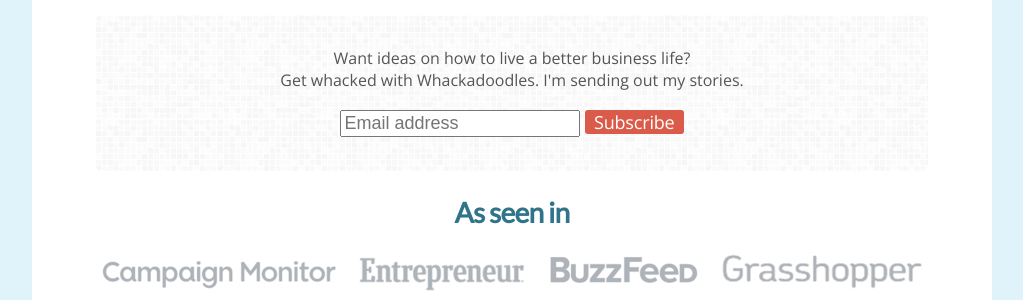
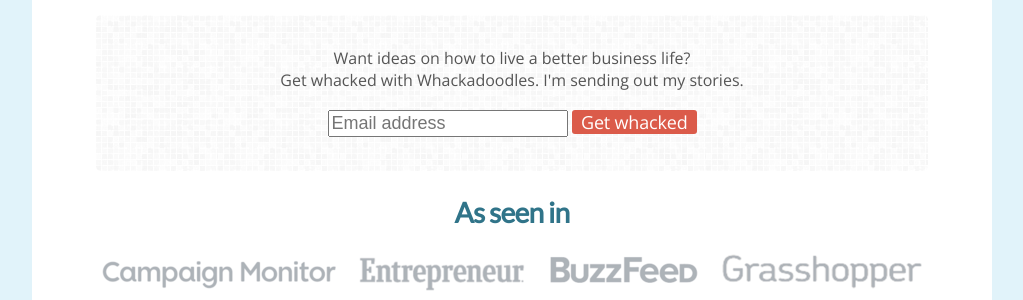
Before and after one commit to emmalepsy/emmalepsy.github.io, a Jekyll site: the page index.html, which Jekyll copies as it is, in a window 1280 px wide. Shown: the part 836-1136 px from the top of the page, without its empty margins (128-1151 px from the left). Built offline with Jekyll 4.4.1, drawn with Linux system fonts in a browser that asks for light colours; nearby versions of some CDN libraries; a style sheet for code colours, icons or effects is not loaded.

Commit message:
Update index.html

```diff
--- a/index.html
+++ b/index.html
@@ -85,7 +85,7 @@
 	<form action="http://emmasiemaskocom.createsend.com/t/t/s/bjilut/" method="post" id="subForm">
 	  <p class="center">
 	    <input id="fieldEmail" name="cm-bjilut-bjilut" type="email" placeholder="Email address" required />
-	    <span class="btn cta" onclick="document.getElementById('subForm').submit();">Subscribe</span>
+	    <span class="btn cta" onclick="document.getElementById('subForm').submit();">Get whacked</span>
 	  </p>
 	</form>
       </div>
```
